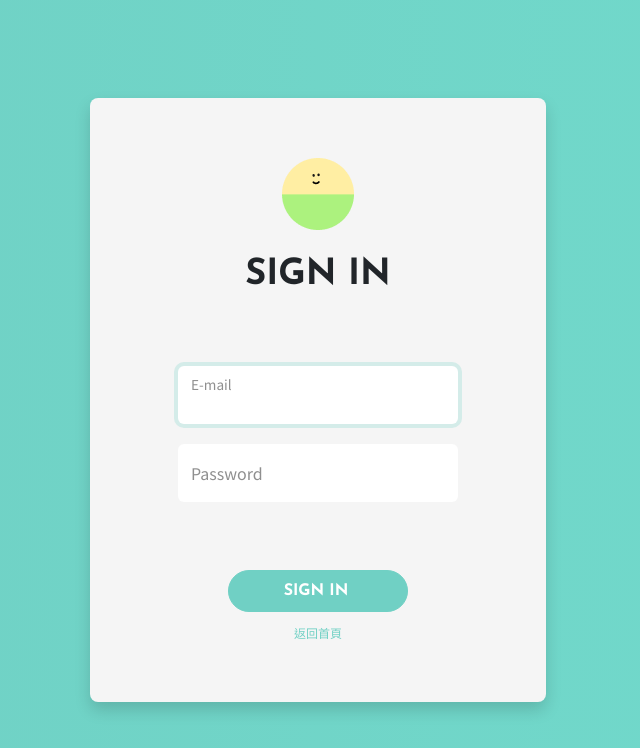
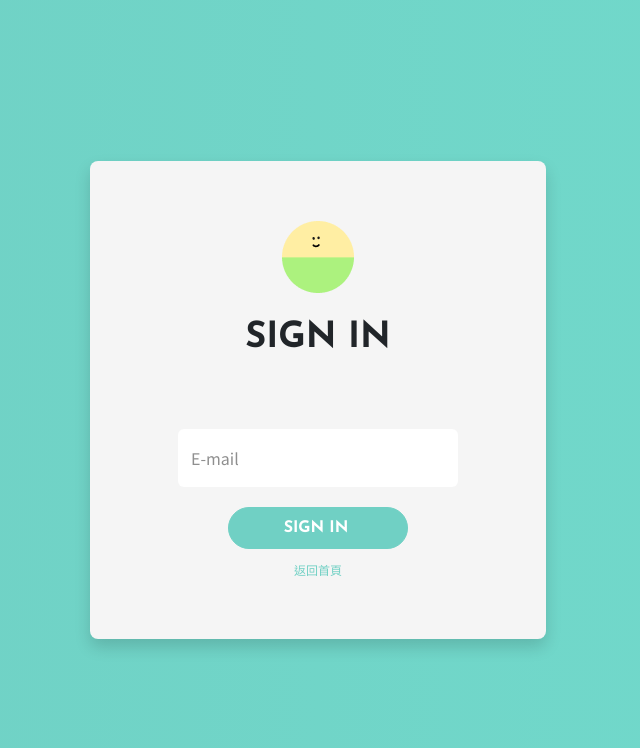
Before and after one commit to Yuna1002/easyMatch-rebuild, a Vue app: page /login in a window 1280 px wide. Shown: the top 748 px of the page, without its empty margins (322-962 px from the left). Built offline with nearby package versions, Linux system fonts and the light colour scheme; what vue-loading-overlay would draw is missing.

Commit message:
compositionAPI+yup

```diff
--- a/src/views/LoginView.vue
+++ b/src/views/LoginView.vue
@@ -3,69 +3,99 @@ import { ref } from 'vue';
 import { useRouter } from 'vue-router';
 import { useLoginStore } from '@/stores/login.js';
 import { storeToRefs } from 'pinia';
-import validate from '@/plugins/validate.js';
-// 使用封装好的 schema
-const { schema } = validate;
+// import validate from '@/plugins/validate.js';
+// // 使用封装好的 schema
+// const { schema } = validate;
 
 const router = useRouter();
 const store = useLoginStore();
 const { isloading } = storeToRefs(store);
 const { signIn } = store;
 
-const user = ref({
-  username: '',
-  password: ''
+// const user = ref({
+//   username: '',
+//   password: ''
+// });
+
+// const handleLogin = async () => {
+//   const success = await signIn(user.value);
+//   if (success) {
+//     router.push('/admin/products');
+//   }
+// };
+
+import { useForm, configure } from 'vee-validate';
+
+configure({
+  validateOnBlur: true
+});
+import * as yup from 'yup';
+const emailRegex = /^[^\s@]+@[^\s@]+\.[^\s@]+$/;
+// 自定義錯誤訊息
+yup.setLocale({
+  mixed: {
+    required: '${label} 為必填'
+  },
+  string: {
+    email: '${label} 格式有誤',
+    min: '${label} 最少${min}位數'
+  }
 });
 
-const handleLogin = async () => {
-  const success = await signIn(user.value);
-  if (success) {
-    router.push('/admin/products');
-  }
-};
+const schema = yup.object({
+  email: yup.string().label('信箱').required().matches(emailRegex, '信箱 格式有誤'),
+  password: yup.string().label('密碼').required().min(8)
+});
+
+const { handleSubmit, defineField, errors } = useForm({
+  validationSchema: schema
+});
+
+// const [username] = defineField('email');
+// const [password] = defineField('password');
+const [email, emailAttrs] = defineField('email', {});
+
+const handleLogin = handleSubmit((data, { resetForm }) => {
+  console.log('success', data);
+  resetForm();
+});
+// const handleLogin = () => {
+//   console.log(123);
+// };
 </script>
 
 <template>
   <main class="bg-gradient d-flex justify-content-center align-items-center">
-    <VForm
-      v-slot="{ errors }"
-      class="bg-light px-22 py-15 rounded-3 shadow d-flex flex-column align-items-center"
-      @submit="handleLogin"
-      :validation-schema="schema"
-    >
+    <form class="bg-light px-22 py-15 rounded-3 shadow d-flex flex-column align-items-center" @submit.prevent="handleLogin">
       <img src="../assets/images/pill_signIn.webp" class="mb-6" alt="logo圖示" width="72" height="72" />
       <h1 class="fs-9 mb-17" style="font-family: 'Josefin Sans'">SIGN IN</h1>
       <div class="form-floating mb-5">
-        <VField
+        <input
           type="email"
-          name="email"
-          rules="required|email"
           class="form-control border-0"
           :class="{ 'is-invalid': errors['email'] }"
           id="email"
           placeholder="E-mail"
-          v-model="user.username"
-          v-focus
+          v-model="email"
+          v-bind="emailAttrs"
           autocomplete="username"
         />
         <label for="email" class="text-light-emphasis">E-mail</label>
-        <ErrorMessage name="email" class="invalid-feedback"></ErrorMessage>
+        <p class="invalid-feedback">{{ errors.email }}</p>
       </div>
-      <div class="form-floating mb-17">
-        <VField
+      <!-- <div class="form-floating mb-17">
+        <input
           type="password"
-          name="password"
-          rules="required|min:8"
           class="form-control border-0"
           id="password"
           placeholder="Password"
-          v-model="user.password"
+          v-model="password"
           :class="{ 'is-invalid': errors['password'] }"
           autocomplete="current-password"
         />
         <label for="password" class="text-light-emphasis">Password</label>
-        <ErrorMessage name="password" class="invalid-feedback"></ErrorMessage>
-      </div>
+        <p class="invalid-feedback">{{ errors.password }}</p>
+      </div> -->
       <button
         type="submit"
         class="btn btn-primary text-white rounded-pill py-2 mb-3 d-flex align-items-center justify-content-center"
@@ -77,7 +107,7 @@ const handleLogin = async () => {
         </div>
       </button>
       <router-link to="/" class="fs-3">返回首頁</router-link>
-    </VForm>
+    </form>
   </main>
 </template>
 
```
